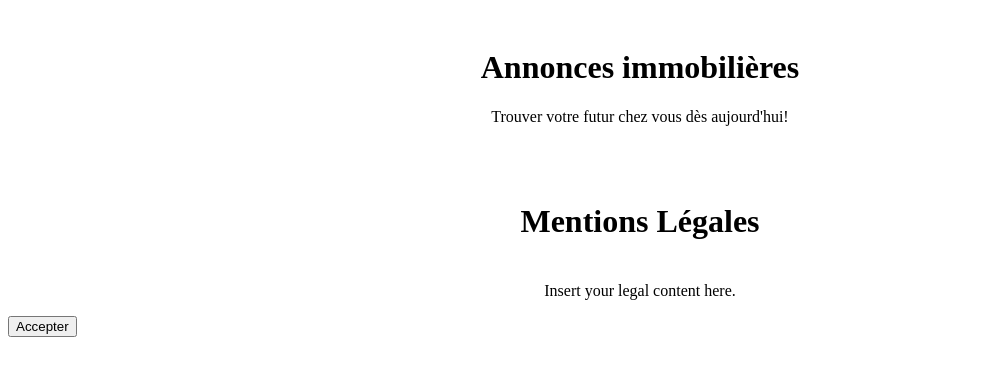
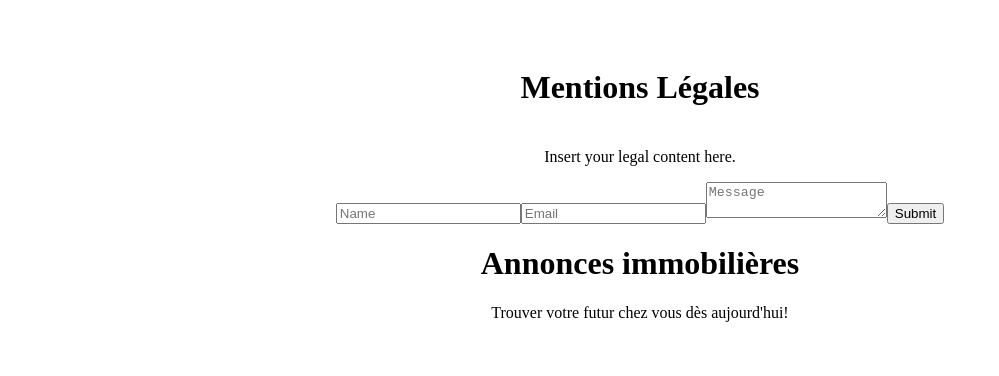
Before and after one commit to NYKEAU/immo-project, a Nuxt app: page /legal in a window 1280 px wide. Shown: the top 376 px of the page, without its empty margins (0-999 px from the left). Built offline with nearby package versions, Linux system fonts and the light colour scheme.

Commit message:
modified:   app.vue 	modified:   pages/legal.vue 	modified:   tests/example.spec.ts

```diff
--- a/app.vue
+++ b/app.vue
@@ -1,9 +1,11 @@
 <template>
   <div class="home">
-    <h1>Annonces immobilières</h1>
-    <p>Trouver votre futur chez vous dès aujourd'hui!</p>
+    <NuxtLayout>
+      <NuxtPage />
+      <h1>Annonces immobilières</h1>
+      <p>Trouver votre futur chez vous dès aujourd'hui!</p>
+    </NuxtLayout>
   </div>
-  <NuxtPage />
 </template>
 
 <script>
--- a/pages/legal.vue
+++ b/pages/legal.vue
@@ -3,16 +3,37 @@
     <div>
         <h1>Mentions Légales</h1>
         <p>Insert your legal content here.</p>
+        <form @submit.prevent="submitForm">
+            <input type="text" name="name" v-model="name" placeholder="Name" />
+            <input type="email" name="email" v-model="email" placeholder="Email" />
+            <textarea name="message" v-model="message" placeholder="Message"></textarea>
+            <button type="submit">Submit</button>
+        </form>
+        <div v-if="formSubmitted">
+            <p>Form submitted successfully!</p>
+        </div>
+        <footer />
     </div>
-    <form>
-        <input type="submit" value="Accepter" />
-    </form>
-    <footer />
 </template>
 
 <script>
 export default {
     name: "LegalPage",
+    data() {
+        return {
+            name: '',
+            email: '',
+            message: '',
+            formSubmitted: false,
+        };
+    },
+    methods: {
+        submitForm() {
+            // Handle form submission here
+            // For now, we just set formSubmitted to true
+            this.formSubmitted = true;
+        },
+    },
 };
 </script>
 
```
Also changed, not shown: 1 other file (tests, documents, lock files or other folders).
